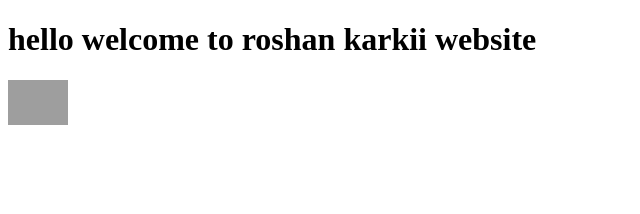
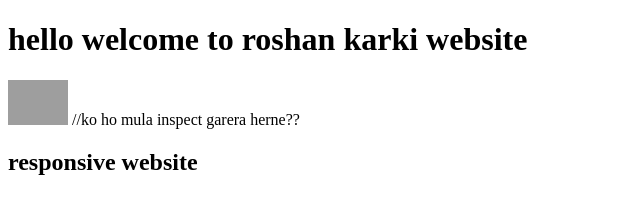
Before and after one commit to roshankarki77/roshanwebsite, a plain HTML site: page index.html in a window 1280 px wide. Shown: the whole page, without its empty margins (0-640 px from the left). Drawn offline with Linux system fonts and the light colour scheme; grey boxes are pictures that could not be loaded.

Commit message:
Update index.html

```diff
--- a/index.html
+++ b/index.html
@@ -11,7 +11,9 @@
 <link rel="manifest" href="/site.webmanifest">
 </head>
 <body>
-    <h1>hello welcome to roshan karkii website</h1>
+    <h1>hello welcome to roshan karki website</h1>
     <img src="https://upload.wikimedia.org/wikipedia/commons/9/9b/Flag_of_Nepal.svg" alt="image vetiyena" width="60">
+    //ko ho mula inspect garera herne??
+    <h2>responsive website</h2>
 </body>
 </html>
```
